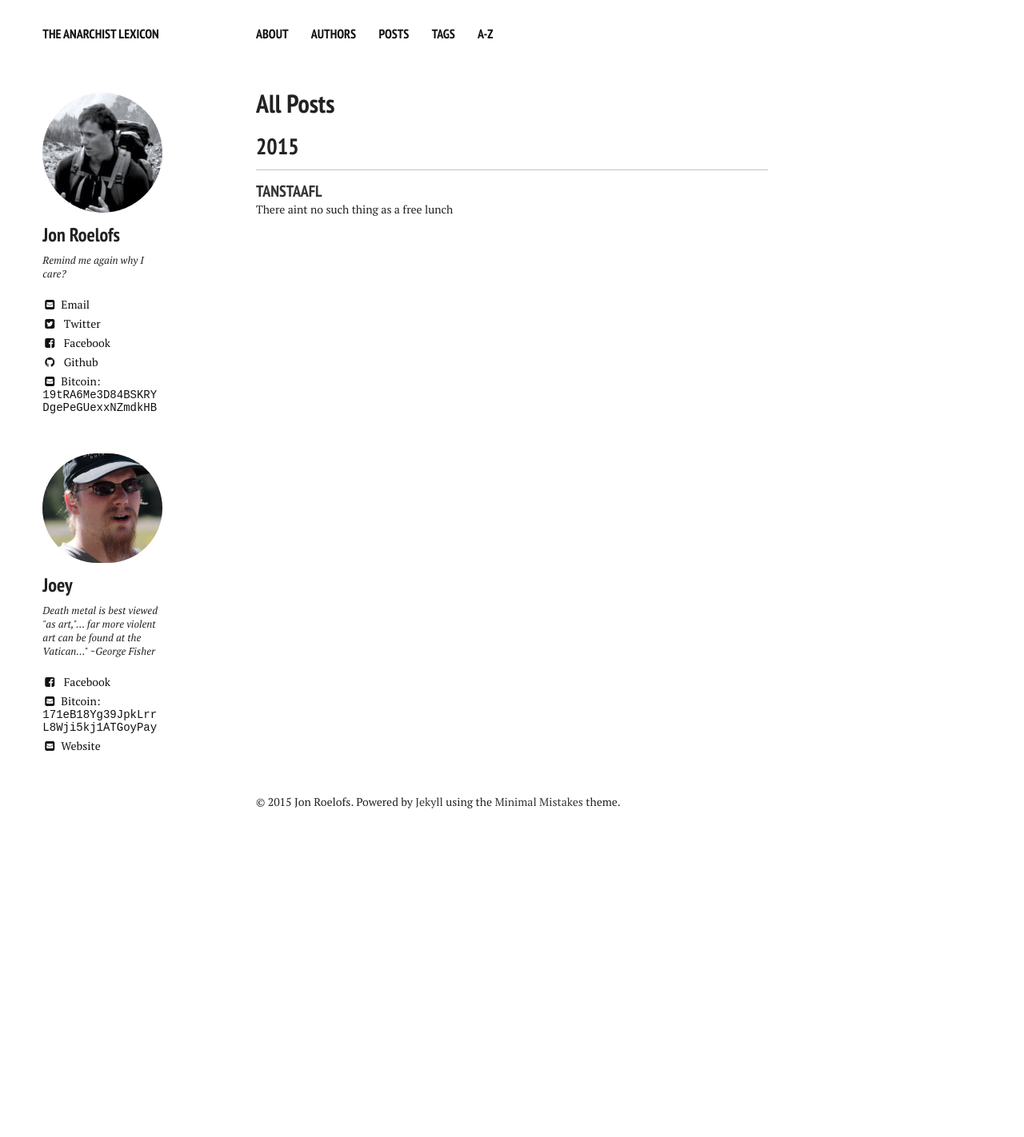
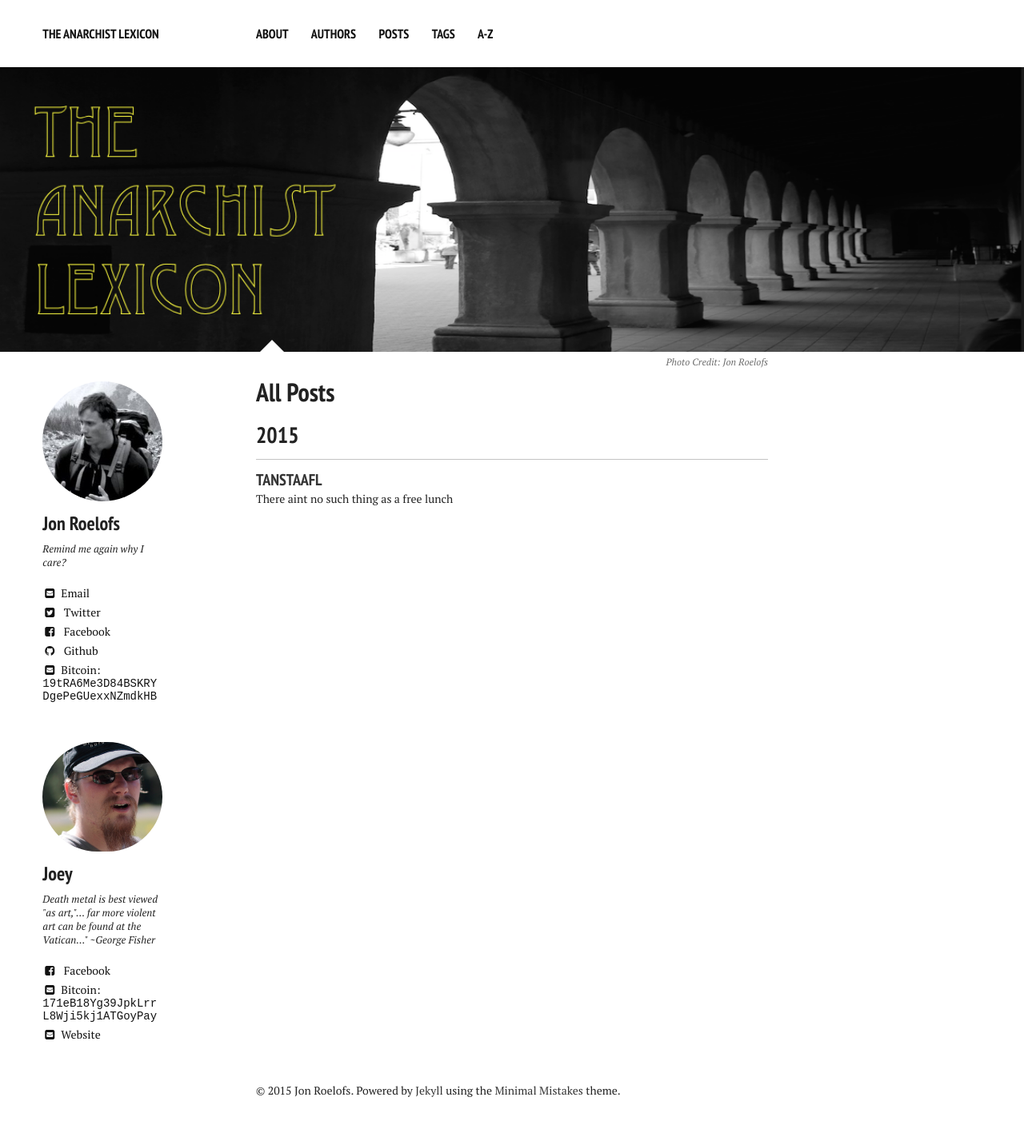
Before and after one commit to anarchistlexicon/anarchistlexicon.github.io, a Jekyll site: the page built from posts/index.md, in a window 1280 px wide. Shown: the whole page at 80% size. Built offline with Jekyll 4.4.1, drawn with Linux system fonts in a browser that asks for light colours; nearby versions of some CDN libraries; before the commit the page ends 1061 px from its top, so only the background shows below that.

Commit message:
Put anarchist-lexicon.png on every page that doesn't request otherwise

```diff
--- a/_includes/_feature-image.html
+++ b/_includes/_feature-image.html
@@ -1,14 +1,22 @@
 {% if page.image.feature %}
-  <div class="image-wrap">
+  {% assign image = page.image.feature %}
+  {% assign credit = page.image.credit %}
+  {% assign creditlink = page.image.creditlink %}
+{% else %}
+  {% assign image = "anarchist-lexicon.png" %}
+  {% assign credit = site.owner.name %}
+  {% assign creditlink = site.url %}
+{% endif %}
+
+<div class="image-wrap">
   <img src=
-    {% if page.image.feature contains 'http' %}
-      "{{ page.image.feature }}"
+    {% if image contains 'http' %}
+      "{{ image }}"
     {% else %}
-      "{{ site.url }}/images/{{ page.image.feature }}"
+      "{{ site.url }}/images/{{ image }}"
     {% endif %}
-  alt="{{ page.title }} feature image">
-  {% if page.image.credit %}
-    <span class="image-credit">Photo Credit: {% if page.image.creditlink %}<a href="{{ page.image.creditlink }}">{% endif %}{{ page.image.credit }}{% if page.image.creditlink %}</a>{% endif %}</span>
-  {% endif %}
-  </div><!-- /.image-wrap -->
+    alt="{{ page.title }} feature image">
+{% if credit %}
+  <span class="image-credit">Photo Credit: {% if creditlink %}<a href="{{ creditlink }}">{% endif %}{{ credit }}{% if creditlink %}</a>{% endif %}</span>
 {% endif %}
+</div><!-- /.image-wrap -->
```
